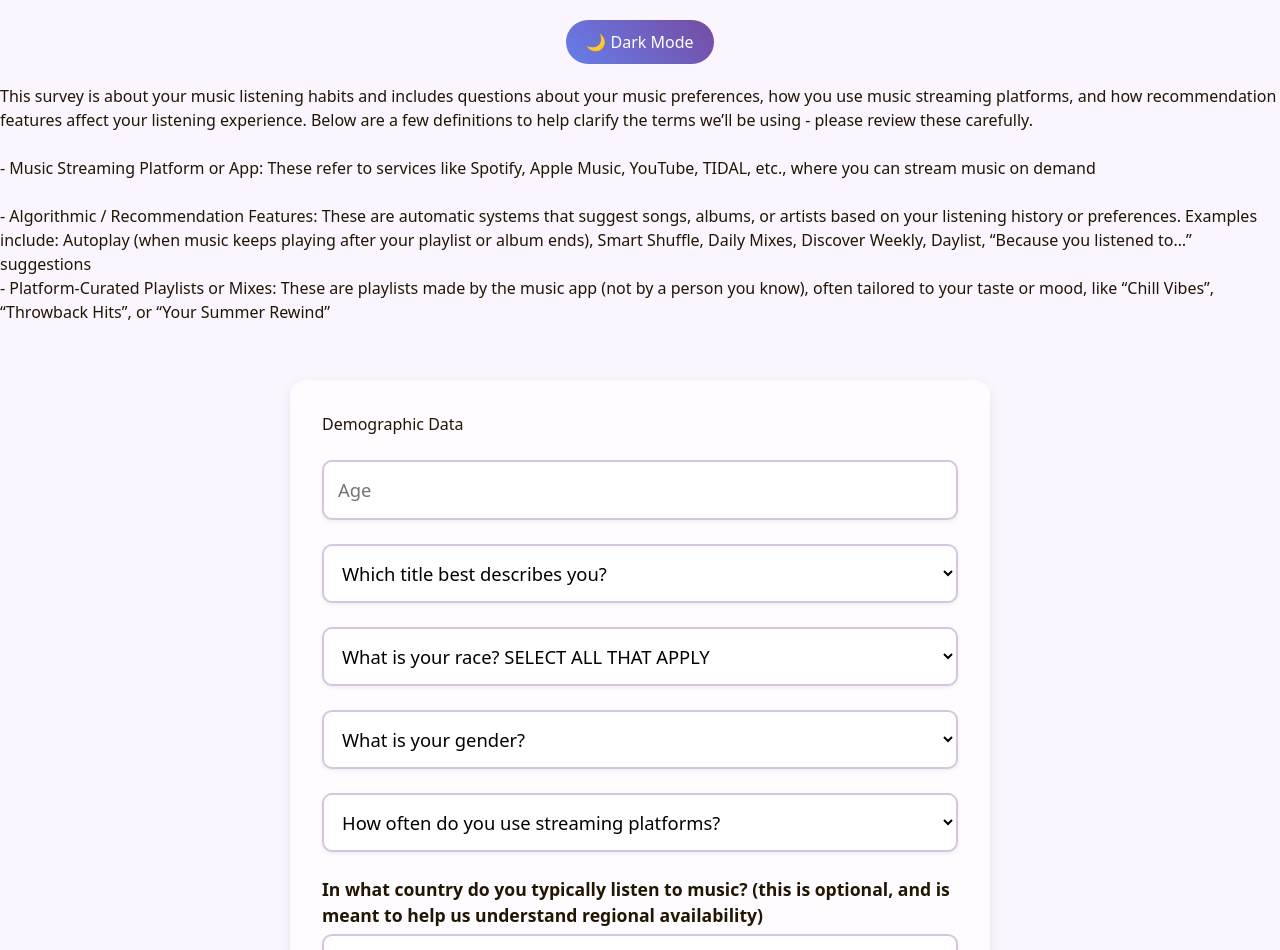
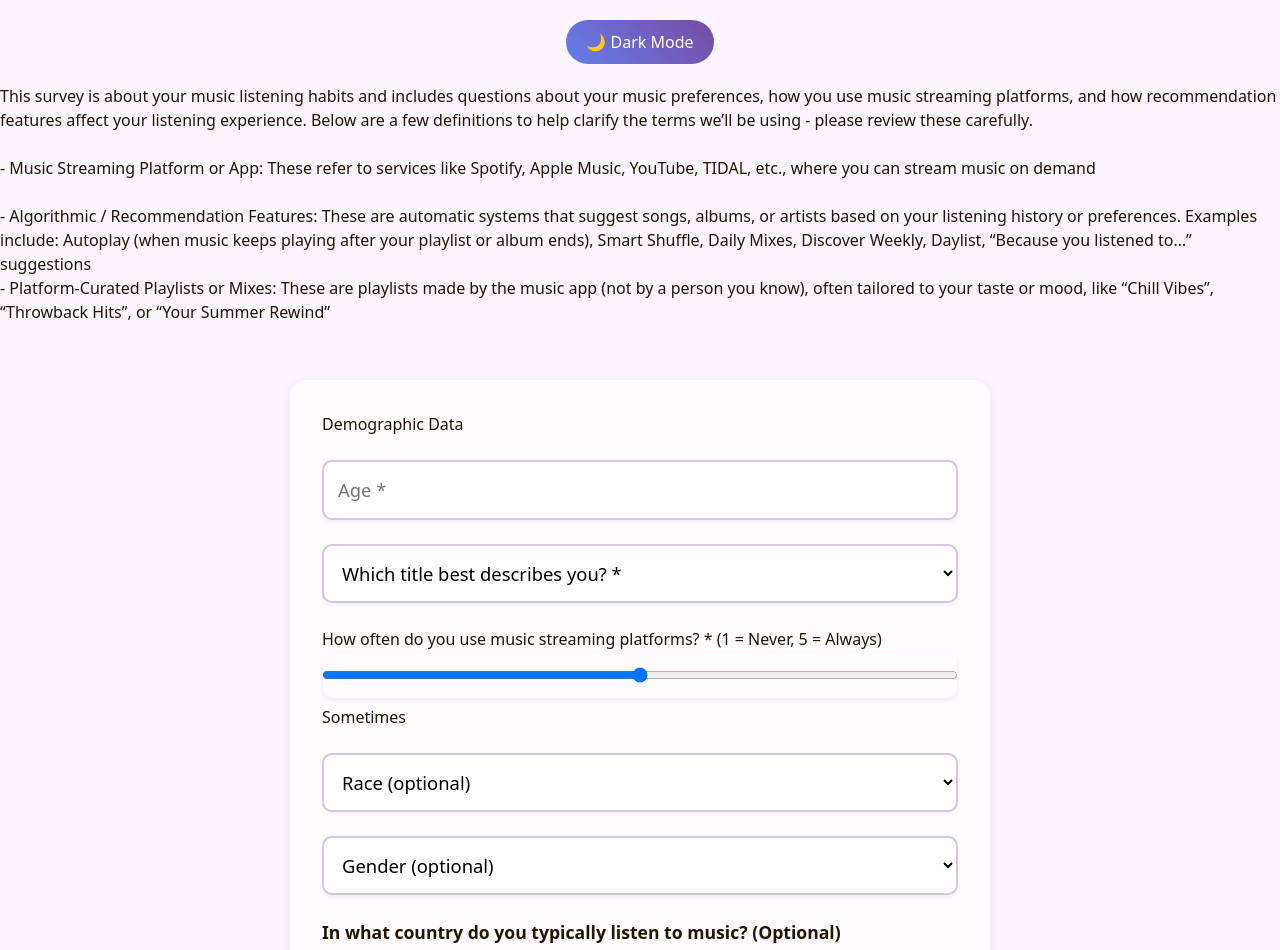
Before and after one commit to b1982384/SLIME-survey-app, a React (Vite) app in the folder survey_app/: page /question in a window 1280 px wide. Shown: the top 950 px of the page. Built offline with nearby package versions, Linux system fonts and the light colour scheme.

Commit message:
added rough idea

```diff
--- a/survey_app/src/questions.tsx
+++ b/survey_app/src/questions.tsx
@@ -105,7 +105,7 @@ const EmojiProgression: React.FC = () => { // main component
   const [gender, setGender] = useState("");
   const [singlepredictor, setSinglePredictor] = useState("");
   const [nationality, setNationality] = useState("");
-  const [streamFrequency, setStreamFrequency] = useState("");
+  const [streamFrequency, setStreamFrequency] = useState("3");
 
   const navigate = useNavigate();
   const [answerError, setAnswerError] = useState(false);
@@ -149,7 +149,7 @@ const EmojiProgression: React.FC = () => { // main component
   };
 
   const addResponse = async () => {
-    if (!age.trim() || !race.trim() || !singlepredictor.trim() || !streamFrequency.trim() || !gender.trim())
+    if (!singlepredictor.trim() || !streamFrequency.trim() || !age.trim())
     {
       setAnswerError(true);
       alert('Please answer demographic and baseline questions before submittin.')
@@ -216,13 +216,14 @@ const EmojiProgression: React.FC = () => { // main component
       </div>
       <div className="demographic-info-container">
         <label>Demographic Data</label>
-        <div className = "age-input">
-              <input value={age} placeholder="Age" onChange = {(event) => setAge(event.target.value)}>
-              </input>
+
+        <div className="age-input">
+          <input value={age} placeholder="Age *" onChange={(e) => setAge(e.target.value)} />
         </div>
-            <div className = "predictor-dropdown">
-              <select value={singlepredictor} onChange={(event) => setSinglePredictor(event.target.value)}>
-                <option value = "" disabled hidden>Which title best describes you?</option>
+
+        <div className="predictor-dropdown">
+          <select value={singlepredictor} onChange={(e) => setSinglePredictor(e.target.value)}>
+            <option value="" disabled hidden>Which title best describes you? *</option>
             <option value="Nonmusician">Nonmusician</option>
             <option value="Music-loving nonmusician">Music-loving nonmusician</option>
             <option value="Amateur musician">Amateur musician</option>
@@ -231,9 +232,32 @@ const EmojiProgression: React.FC = () => { // main component
             <option value="Professional musician">Professional musician</option>
           </select>
         </div>
-            <div className = "race-dropdown">
-              <select value={race} onChange={(event) => setRace(event.target.value)}>
-                <option value = "" disabled hidden>What is your race? SELECT ALL THAT APPLY</option>
+
+        {/* STREAMING FREQUENCY — slider 1–5 */}
+        <div className="frequency-slider">
+          <label>How often do you use music streaming platforms? * (1 = Never, 5 = Always)</label>
+
+          <input
+            type="range"
+            min="1"
+            max="5"
+            value={streamFrequency}
+            onChange={(e) => setStreamFrequency(e.target.value)}
+            className="slider"
+          />
+
+          <div className="slider-value">
+            {streamFrequency === "1" ? "Never" :
+             streamFrequency === "2" ? "Rarely" :
+             streamFrequency === "3" ? "Sometimes" :
+             streamFrequency === "4" ? "Often" : "Always"}
+          </div>
+        </div>
+
+        {/* RACE — optional single dropdown */}
+        <div className="race-dropdown">
+          <select value={race} onChange={(e) => setRace(e.target.value)}>
+            <option value="">Race (optional)</option>
             <option value="American Indian or Alaska Native">American Indian or Alaska Native</option>
             <option value="Asian">Asian</option>
             <option value="Black or African American">Black or African American</option>
@@ -242,9 +266,11 @@ const EmojiProgression: React.FC = () => { // main component
             <option value="White">White</option>
           </select>
         </div>
-              <div className = "gender-dropdown">
-              <select value={gender} onChange={(event) => setGender(event.target.value)}>
-                <option value = "" disabled hidden>What is your gender?</option>
+
+        {/* GENDER — optional */}
+        <div className="gender-dropdown">
+          <select value={gender} onChange={(e) => setGender(e.target.value)}>
+            <option value="">Gender (optional)</option>
             <option value="Male">Male</option>
             <option value="Female">Female</option>
             <option value="Nonbinary">Nonbinary</option>
@@ -252,20 +278,17 @@ const EmojiProgression: React.FC = () => { // main component
             <option value="Prefer not to say">Prefer not to say</option>
           </select>
         </div>
-              <div className = "frequency-dropdown">
-              <select value={streamFrequency} onChange={(event) => setStreamFrequency(event.target.value)}>
-                <option value = "" disabled hidden>How often do you use streaming platforms?</option>
-                <option value="Always">Always</option>
-                <option value="Often">Often</option>
-                <option value="Sometimes">Sometimes</option>
-                <option value="Rarely">Rarely</option>
-                <option value="Never">Never</option>
-              </select>
+
+        {/* NATIONALITY — now optional */}
+        <div className="nationality-input">
+          <label>In what country do you typically listen to music? (Optional)</label>
+          <input
+            value={nationality}
+            placeholder="Country (optional)"
+            onChange={(e) => setNationality(e.target.value)}
+          />
         </div>
-            <div className = "nationality-input">
-            <label>In what country do you typically listen to music? (this is optional, and is meant to help us understand regional availability)</label>
-            <input value={nationality} placeholder="Nationality (optional)" onChange = {(event) => setNationality(event.target.value)}></input>
-            </div>
+
       </div>
 
       <div className="questions-container">
```
Lines whose indentation alone changed are shown as unchanged.
